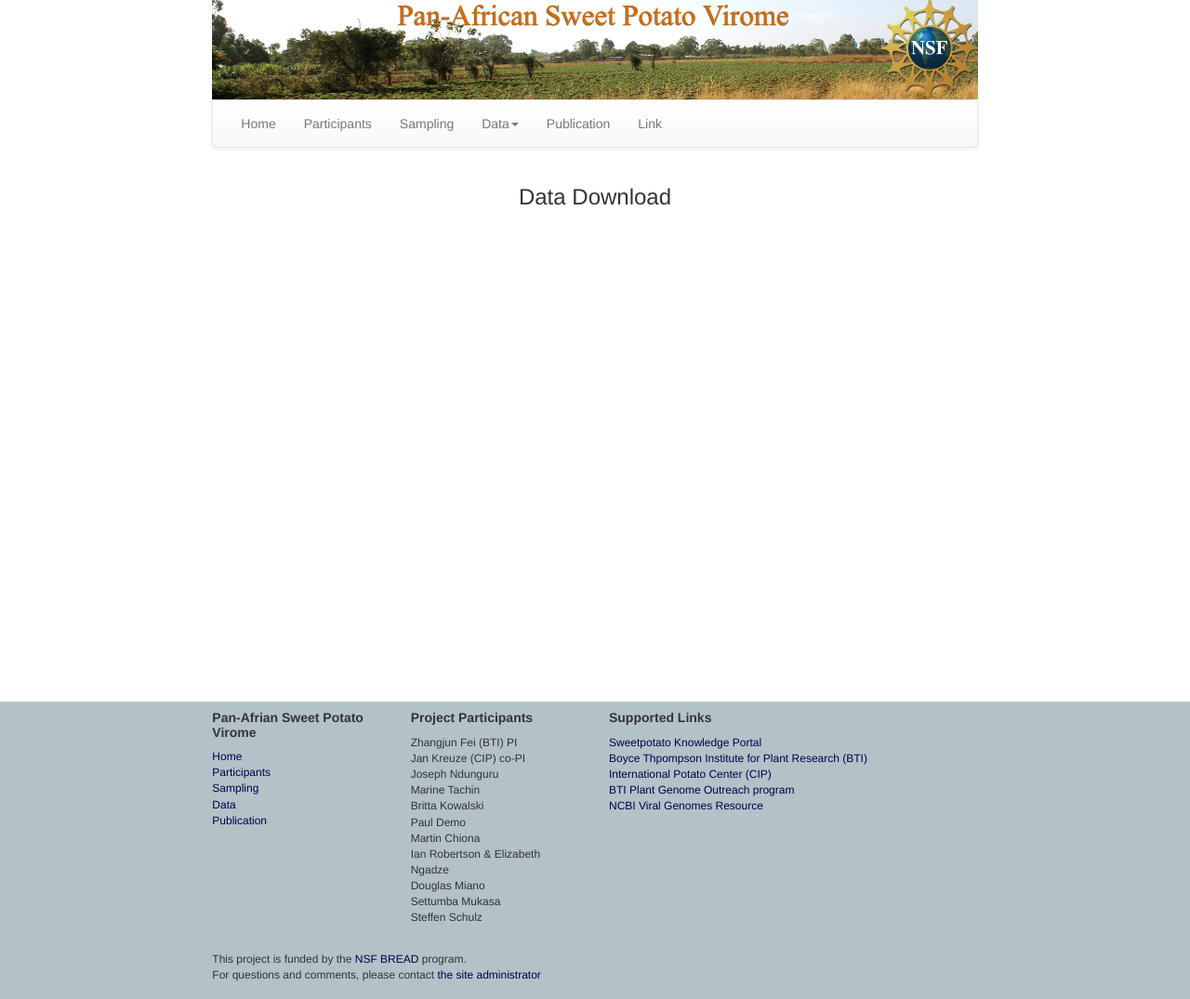
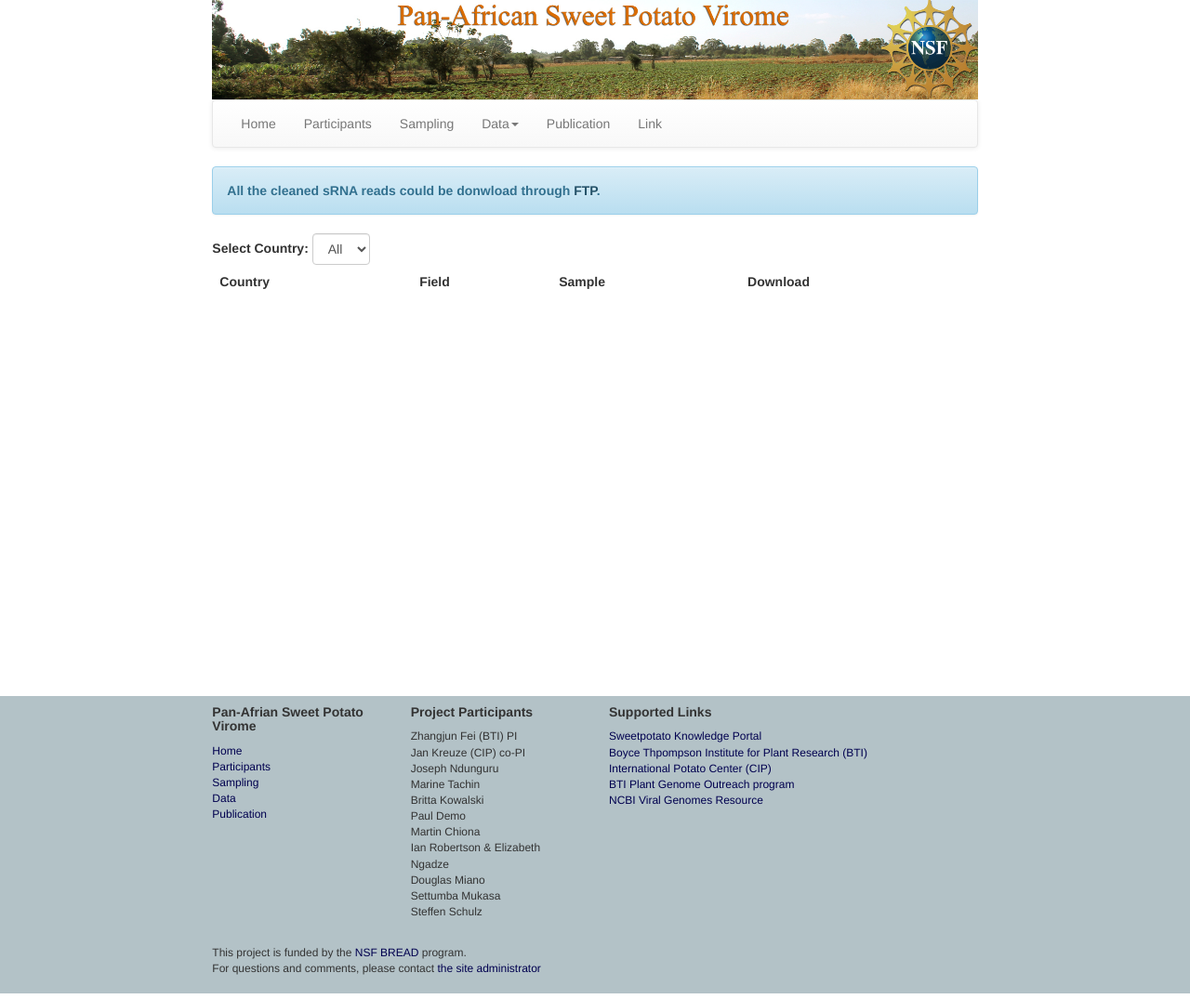
Before and after one commit to kentnf/spvirome-website, a Django app: page /download in a window 1280 px wide. Shown: the whole page at 93% size. Run offline with Django 3.2, Linux system fonts and the light colour scheme; some libraries are stand-ins or nearby versions.

Commit message:
add download page

```diff
--- a/templates/download.html
+++ b/templates/download.html
@@ -1,14 +1,33 @@
 {% extends "base.html" %}
+
+{% block javascript %}
+{% include "download_js.html" %}
+{% endblock javascript %}
 
 {% block mainbody %}
 
 <div class="row">
-	<div class="col-md-8 col-md-offset-2">
-	<h3 align=center>Data Download</h3>
-	<div style="padding: 20px; height: 500px;">
-	</div>
+	<div class="col-md-8 col-md-offset-2" style="min-height:550px;">
+		<div class="alert alert-dismissable alert-info">
+			<strong>All the cleaned sRNA reads could be donwload through <a href="ftp://bioinfo.bti.cornell.edu/pub/" class="alert-link">FTP</a>.</strong>
+		</div>
+	<!-- sample list -->
+		<form class="form-inline" role="form">
+			<div class="form-group">
+				<label for="sCountry">Select Country:</label>
+				<select class="form-control" id="sCountry"></select>
+			</div>
+		</form>
+		<table id="sampleTable" class="table table-striped">
+			<thead><tr>
+			<td><b>Country</b></td>
+			<td><b>Field</b></td>
+			<td><b>Sample</b></td>
+			<td><b>Download</b></td>
+			</tr></thead>
+			<tbody></tbody>
+		</table>
 	</div>
 </div>
 
-
 {% endblock mainbody %}
--- /dev/null
+++ b/templates/download_js.html
@@ -0,0 +1,92 @@
+<script>
+var geoList = [];
+var m = 0;			// page start member
+var n = 4;			// page end member
+var num = 10;		// number of record in each page
+var country = { GU:'Guinea', BE:'Benin', NI:'Nigeria', AO:'Angola', MW:'Malawi', ZM:'Zambia', ZW:'Zimbabwe', TZ:'Tanzania', UG:'Uganda', ET:'Ethiopia', MO:'Mozambique', GH:'Ghana'};
+
+function load_data() {
+	$.ajax({
+		//url: '{{ dbURL }}',
+		url: '/{{ SUB_FDR }}/geo_list/',
+		async: false,
+		dataType: 'json',
+		success: function (data) {
+			geoList = data;
+		}
+	});
+}
+
+/* select sample according to country id */
+function sample_selection(geoList, cid) {
+	var table_array = [];
+	for (var name in geoList) {
+		var id = name.substr(0,2);
+		if (cid == id || cid == 'ALL') {
+			var cname = 'NA';
+			if (id in country) { cname = country[id]; }
+			var sampleList = geoList[name]['samp'];
+			for(var i = 0; i < sampleList.length; i++) {
+				var table_html = '';
+				table_html += "<tr><td>" + cname + "</td>\n";
+				table_html += "<td><a href=flist?fid=" + name + " target=_blank>" + name + "</a></td>\n";
+				table_html += "<td><a href=\"sinfo?sid=" + sampleList[i][0] + "\" target=_blank>"+ sampleList[i][0] + "</a></td>\n";
+				table_html += "<td><a href=\"ftp://bioinfo.bti.cornell.edu/pub/" + sampleList[i][0] + "\" target=\"_blank\">Download</a></td></tr>\n";
+				table_array.push(table_html);
+			}
+		}
+	}
+	table_array.sort();
+	return table_array;
+}
+/* pre pagination data */
+function pre_pagination(data) {
+	var newdata = '';
+	for(var i in data) { newdata += data[i]; }
+    return newdata;
+}
+
+$(function(){
+
+	/* load all field/sample data with json format */
+	load_data();
+
+	/* generate selection form for country */
+	var sel_org = { GU:'Guinea', BE:'Benin', NI:'Nigeria', AO:'Angola', MW:'Malawi', ZM:'Zambia', ZW:'Zimbabwe', TZ:'Tanzania', UG:'Uganda', ET:'Ethiopia', MO:'Mozambique', GH:'Ghana'};
+	var sel = {};		// store key and country name
+	var sel_sort = [];  // for sorting country
+	for (var name in geoList) {
+		var id = name.substr(0,2);
+		if (!(id in sel)) {
+			if (id in sel_org) {
+				sel[id] = sel_org[id]
+				sel_sort.push(id);
+			}
+		}
+	}
+	sel_sort.sort();
+
+	var sel_html = "<option selected value=ALL>All</option>\n";
+	for (i=0; i<sel_sort.length; i++) {
+		var k = sel_sort[i];
+		sel_html += "<option value="+ k + ">" + sel[k] + "</option>\n";
+	}
+	$( "#sCountry" ).append(sel_html);
+
+	/* display sample list */
+	var scountry_id = 'ALL';    // set all for default
+	var scountry_name = 'All';  // set all for default
+	var sampleTable = sample_selection(geoList, scountry_id);
+	var sampleTablePage = pre_pagination(sampleTable);
+	$('#sampleTable tbody').html(sampleTablePage);
+
+	$('#sCountry').on('change', function() {
+        scountry_id = $( "#sCountry" ).val();
+        scountry_name = $( "#sCountry option:selected" ).text();
+        sampleTable = sample_selection(geoList, scountry_id);
+		sampleTablePage = pre_pagination(sampleTable);
+        $('#sampleTable tbody').html(sampleTablePage);
+    });
+});
+
+</script>
```
